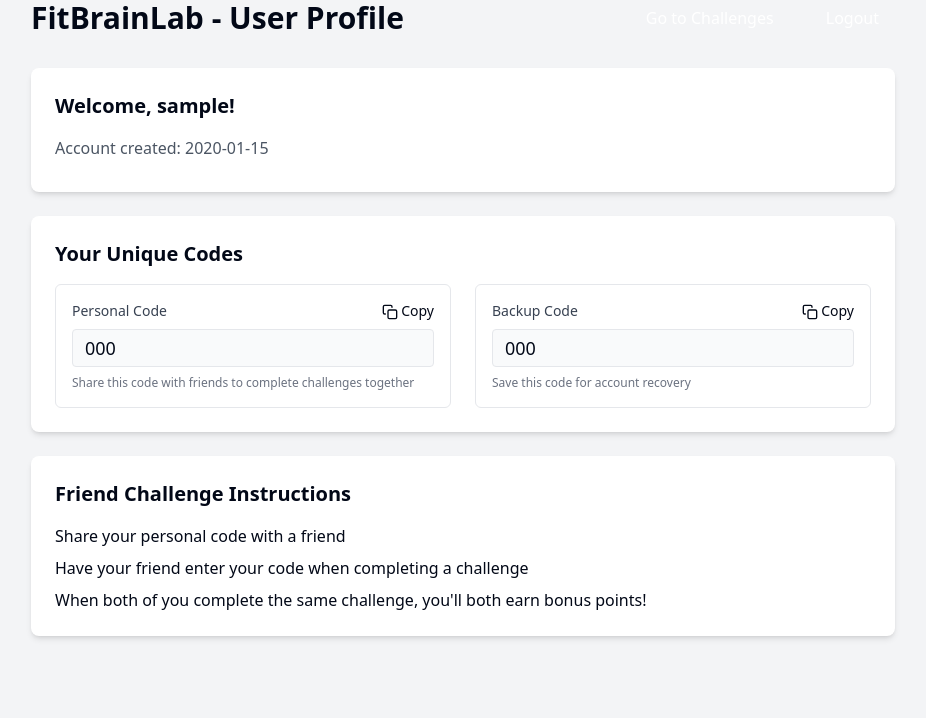
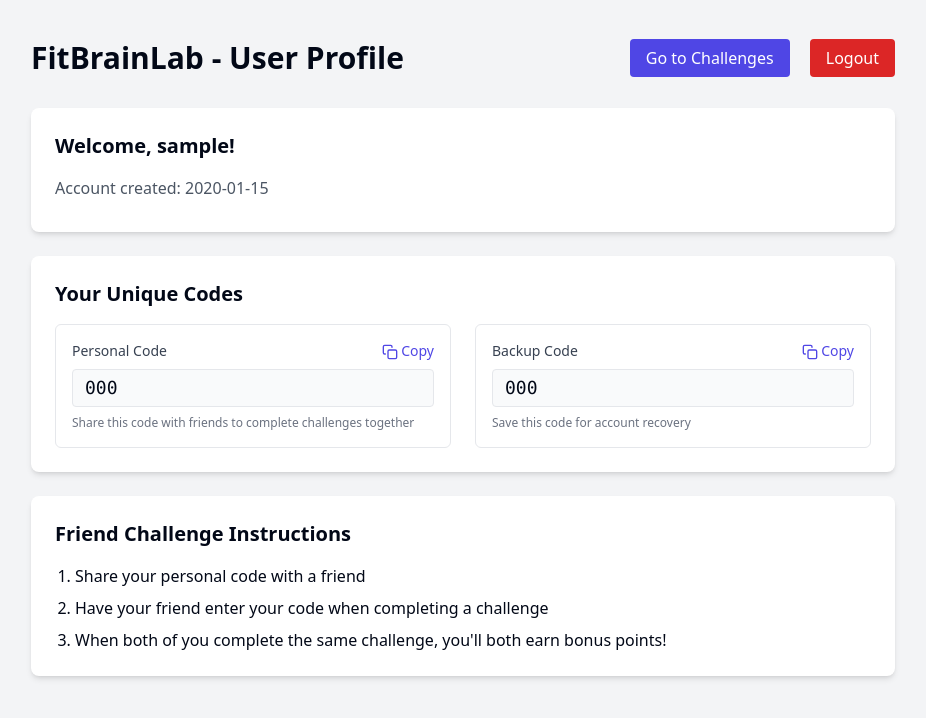
Before and after one commit to davidguarinv/FitBrainLab, a Flask app: page /simple/profile in a window 1280 px wide. Shown: the top 718 px of the page, without its empty margins (177-1103 px from the left). Run offline with Flask 3, Linux system fonts and the light colour scheme; a user stored in the database is signed in; tables that the repository leaves empty hold one stand-in row (values such as "Sample post").

Commit message:
Update output.css

```diff
--- a/static/css/output.css
+++ b/static/css/output.css
@@ -1308,6 +1312,10 @@ body {
   list-style-type: disc;
 }
 
+.list-decimal {
+  list-style-type: decimal;
+}
+
 .grid-cols-1 {
   grid-template-columns: repeat(1, minmax(0, 1fr));
 }
@@ -1977,6 +1995,16 @@ body {
   background-color: rgb(240 253 244 / 0.5);
 }
 
+.bg-indigo-600 {
+  --tw-bg-opacity: 1;
+  background-color: rgb(79 70 229 / var(--tw-bg-opacity, 1));
+}
+
+.bg-red-600 {
+  --tw-bg-opacity: 1;
+  background-color: rgb(220 38 38 / var(--tw-bg-opacity, 1));
+}
+
 .bg-opacity-50 {
   --tw-bg-opacity: 0.5;
 }
@@ -2822,6 +2850,18 @@ body {
   padding-top: 1.5rem;
 }
 
+.pl-5 {
+  padding-left: 1.25rem;
+}
+
+.pt-10 {
+  padding-top: 2.5rem;
+}
+
+.pt-3 {
+  padding-top: 0.75rem;
+}
+
 .text-left {
   text-align: left;
 }
@@ -2832,6 +2872,10 @@ body {
 
 .text-right {
   text-align: right;
+}
+
+.font-mono {
+  font-family: ui-monospace, SFMono-Regular, Menlo, Monaco, Consolas, "Liberation Mono", "Courier New", monospace;
 }
 
 .text-2xl {
@@ -3195,6 +3239,11 @@ body {
 
 .text-purple-300\/40 {
   color: rgb(216 180 254 / 0.4);
+}
+
+.text-indigo-600 {
+  --tw-text-opacity: 1;
+  color: rgb(79 70 229 / var(--tw-text-opacity, 1));
 }
 
 .opacity-0 {
```
Also changed, not shown: other parts of static/css/output.css (+64 -0 lines).
